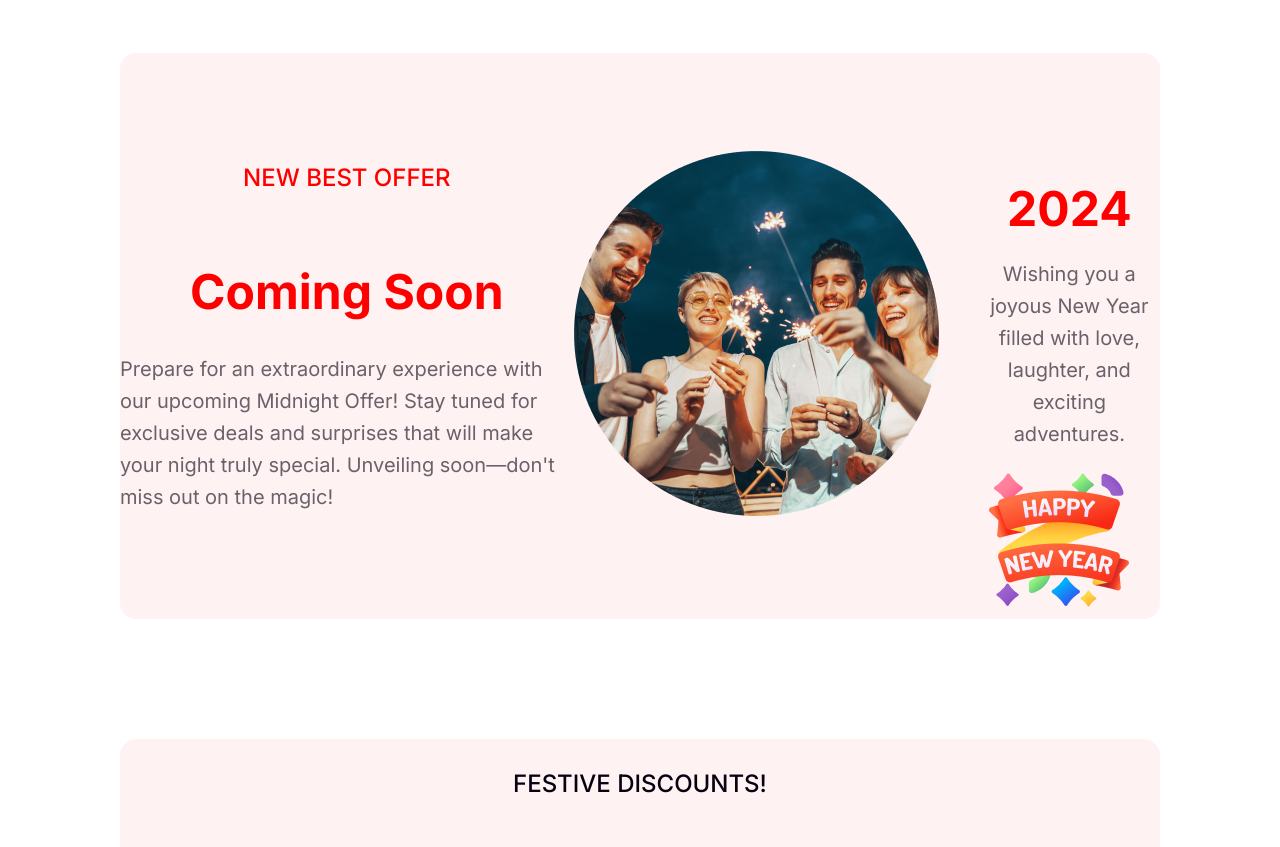
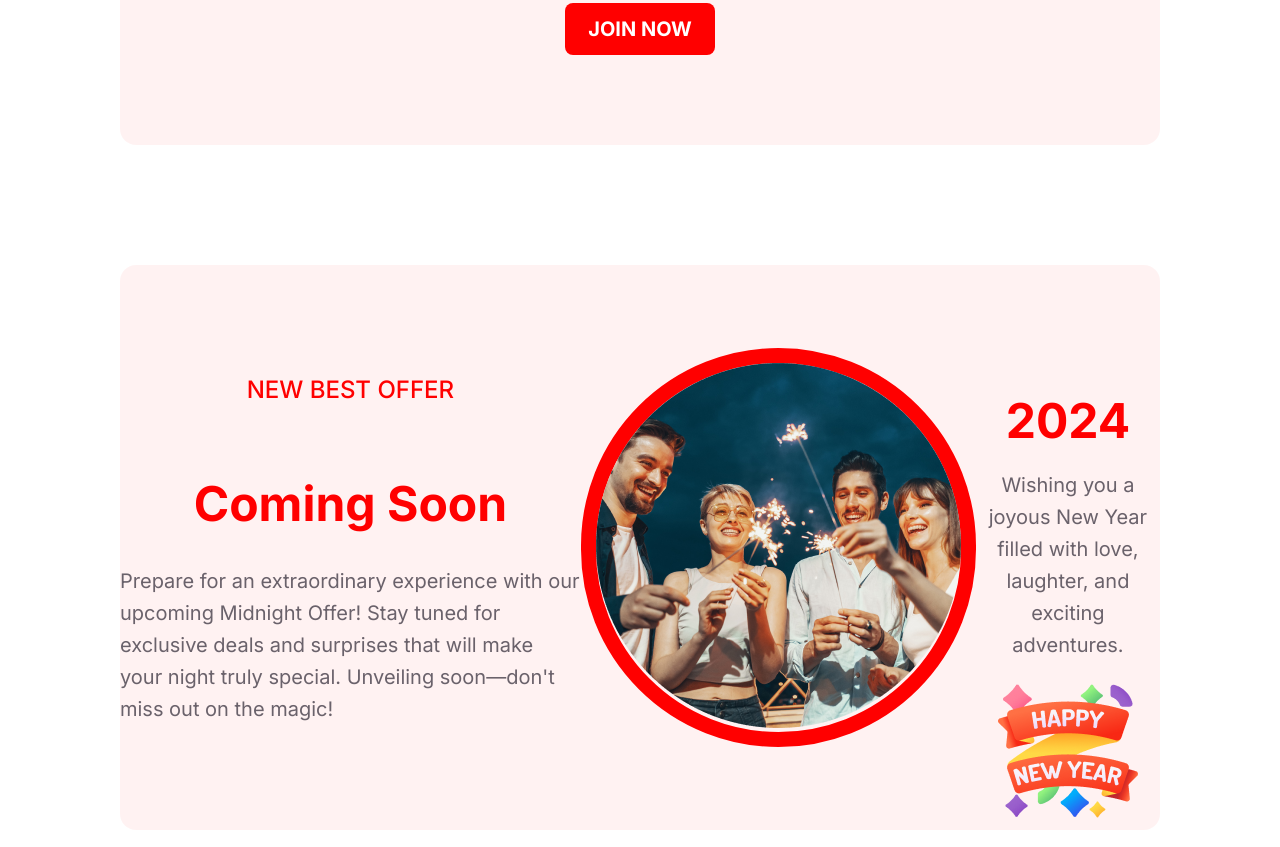
Before and after one commit to Biplob-1/programming-hero-B9A1, a plain HTML site: page index.html in a window 1280 px wide. Shown: the part 2802-3649 px from the top of the page. Drawn offline with Linux system fonts and the light colour scheme.

Commit message:
red circle added on comming soon section

```diff
--- a/css/styles.css
+++ b/css/styles.css
@@ -72,7 +72,6 @@ body{
     font-weight: 700;
 }
 .New-Year-Photo{
-    width: 100%;
     padding-bottom: 20px;
 }
 
@@ -151,10 +150,14 @@ body{
     font-weight: 400;
     line-height: 32px;
 }
-.colum-two, img{
+.colum-two, ellipse{
+    /* max-width: 463px;
+    padding-right: 20px; */
     max-width: 463px;
-    padding-right: 20px;
+    border-radius: 231px;
+    border: 15px solid #f00;
 }
+
 .colum-three, h1{
     color: #F00;
     font-family: Inter;
@@ -326,9 +329,14 @@ body{
     max-height: 450px;
     margin: 20px;
     cursor: pointer;
+    overflow: hidden;
 }
 .gallery img {
     width: 100%;
+    transition: transform 0.3s ease-in-out;
+}
+.gallery-coloumn img:hover {
+    transform: scale(1.5);
 }
 
                             /* newsletter styles start */
--- a/index.html
+++ b/index.html
@@ -79,7 +79,7 @@
                 <p>Prepare for an extraordinary experience with our upcoming Midnight Offer! Stay tuned for exclusive deals and surprises that will make your night truly special. Unveiling soon—don't miss out on the magic!</p>
             </div>
             <div class="colum-two">
-                <img src="images/Ellipse.png" alt="Ellipse">
+                <img src="images/Ellipse.png" alt="Ellipse" class="ellipse">
             </div>
             <div class="colum-three">
                 <h1>2024</h1>
```
